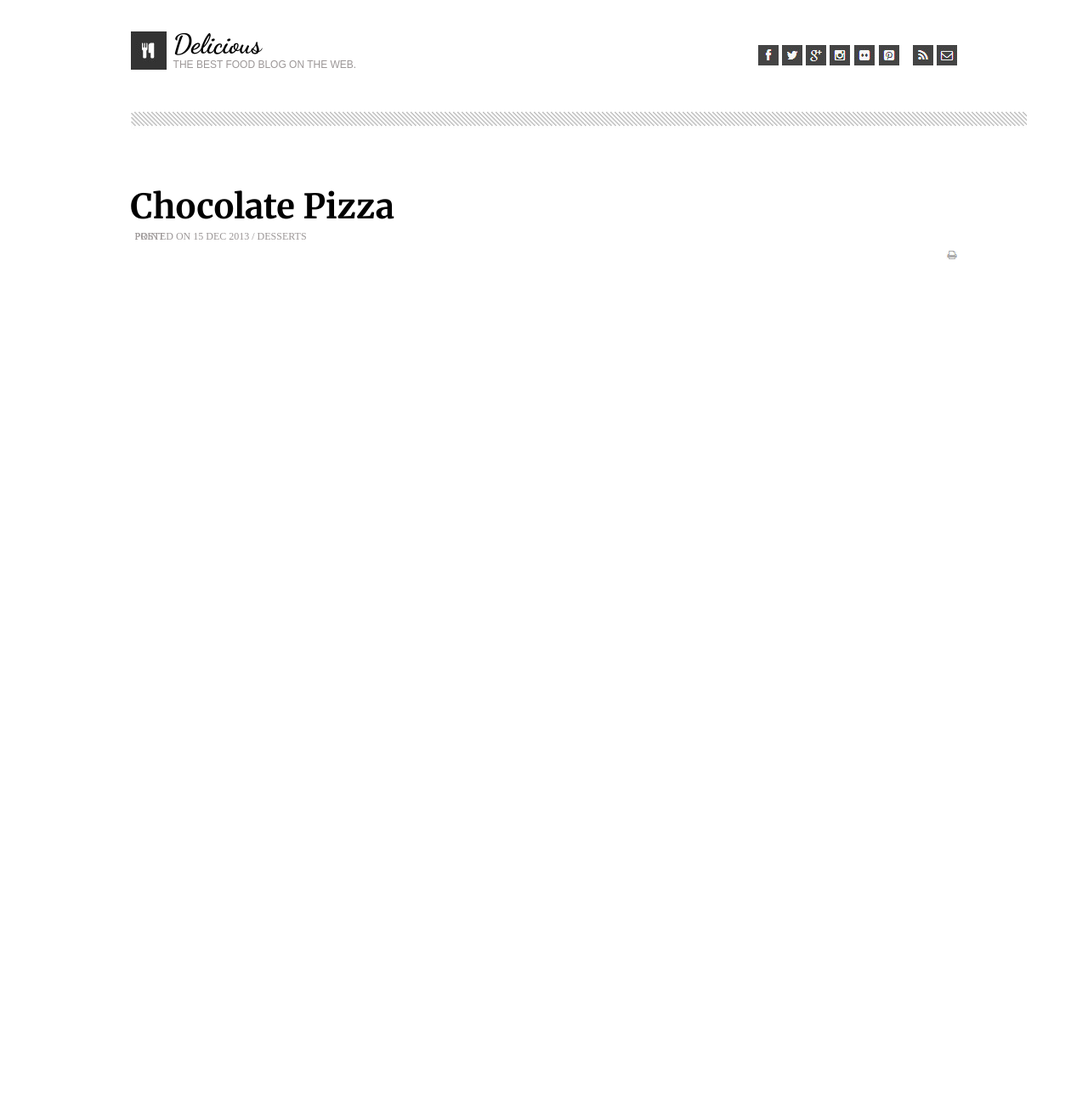
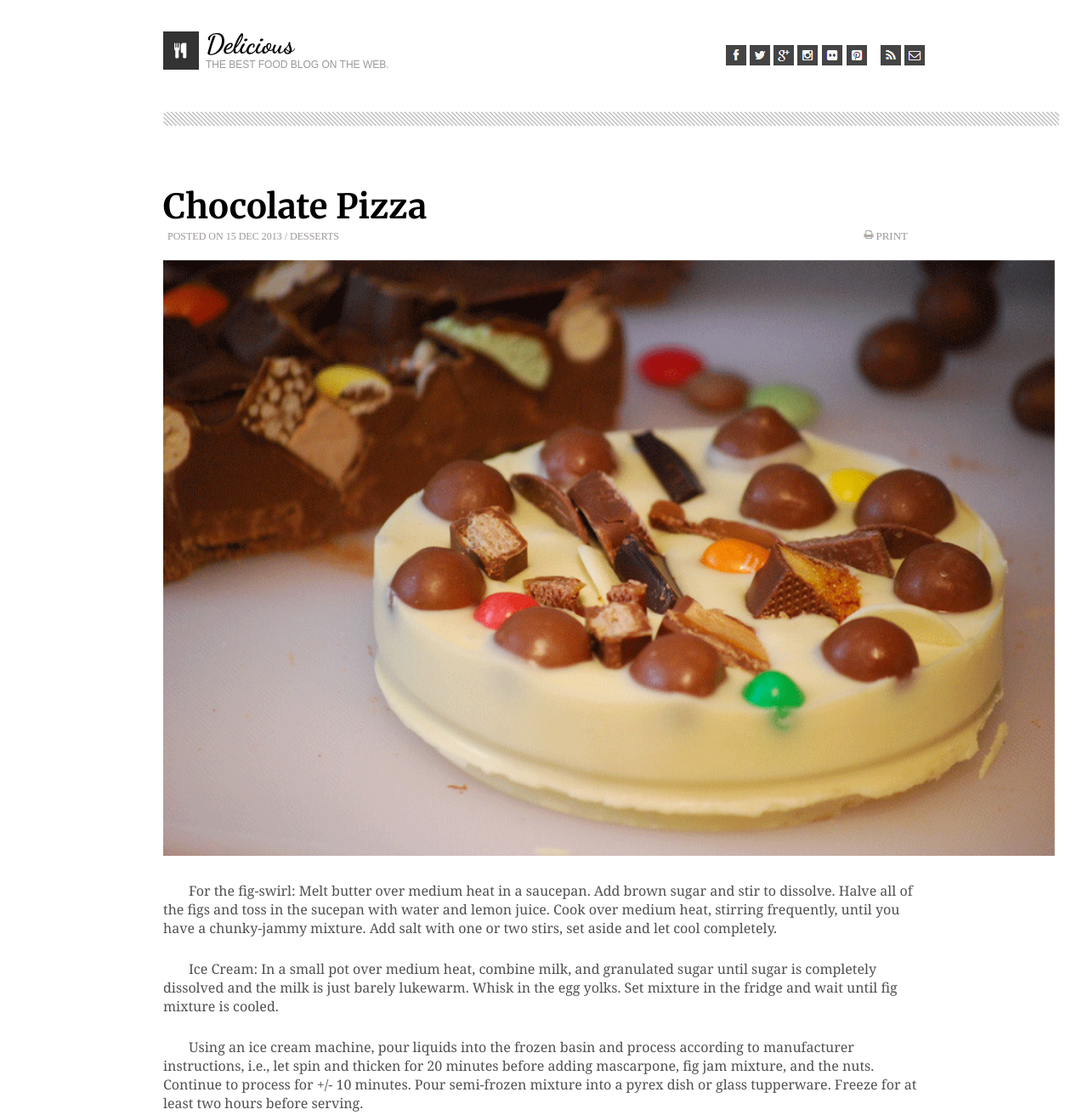
Before and after one commit to zienabalawneh/Chocolate-Pizza, a plain HTML site: page index.html in a window 1280 px wide. Shown: the part 1-1313 px from the top of the page at 85% size. Before the commit the page ends 800 px from the top, so only its background shows below. Drawn offline with Linux system fonts and the light colour scheme.

Commit message:
add body

```diff
--- a/css/style.css
+++ b/css/style.css
@@ -3,8 +3,8 @@
 }
 body{
     position: relative;
-    margin-left: 12%;
-    margin-right: 12%;
+    margin-left: 15%;
+    margin-right: 15%;
 }
 header img{
     padding-top: 30px;
@@ -72,5 +72,19 @@ header nav ul li img{
 }
 .headerMain img{
     float: right;
+    position: absolute;
+    right: 60px;
+    top:264px ;
 
 }
+p{
+
+    font-family: 'Inter', sans-serif;
+    font-family: 'Lexend', sans-serif;
+    font-family: 'Noto Serif', serif;
+    color: rgb(80, 80, 80);
+    padding-top: 10px;
+    text-indent: 30px;
+
+
+}
--- a/index.html
+++ b/index.html
@@ -8,6 +8,8 @@
     <link href="https://fonts.googleapis.com/css2?family=Dancing+Script:wght@400;600;700&display=swap" rel="stylesheet">
     <link rel="preconnect" href="https://fonts.gstatic.com">
     <link href="https://fonts.googleapis.com/css2?family=Merriweather:wght@700&display=swap" rel="stylesheet">
+    <link rel="preconnect" href="https://fonts.gstatic.com">
+    <link href="https://fonts.googleapis.com/css2?family=Inter:wght@100&family=Lexend:wght@100&family=Noto+Serif:ital@0;1&display=swap" rel="stylesheet">
 
     <link rel="stylesheet" href="css/style.css">
 
@@ -40,18 +42,39 @@
                     <b>Chocolate Pizza</b>
                 </h1>
                 <h3>Posted on 15 Dec 2013 / Desserts</h3>
-                <img src="img/print-icon.png" alt="print">
-                <h3 style="
-                    float: right;
-                    padding-top: 0px;
-                    text-transform: uppercase;
-                    font-style: initial;
-                    font-weight: lighter;
-                    color: rgb(156, 151, 151);
-                    font-size: 12px;
-                    position: absolute;
-                    top:252px ;">Print</h3>
+              <div>  <img src="img/print-icon.png" alt="print">
+                <h2 style=" position: absolute;top:252px ;right:20px;padding-top: 0px;
+                    text-transform: uppercase; font-style: initial;  font-weight: lighter;
+                    color: rgb(156, 151, 151);font-size: 13px;">Print</h2></div>
             </div>
+
+     <div>
+      <img src=".\img\choco-pizza.png" alt="choco-pizza"  width="1050" style="padding-top:10px;">
+      <p>For the fig-swirl: Melt butter over medium heat in a saucepan. Add brown sugar and stir to dissolve. Halve all of the figs and toss in the sucepan with water and lemon juice. Cook over medium heat, stirring frequently, until you have a chunky-jammy mixture. Add salt with one or two stirs, set aside and let cool completely.</p>
+      <p>Ice Cream: In a small pot over medium heat, combine milk, and granulated sugar until sugar is completely dissolved and the milk is just barely lukewarm. Whisk in the egg yolks. Set mixture in the fridge and wait until fig mixture is cooled.</p>
+      <p>Using an ice cream machine, pour liquids into the frozen basin and process according to manufacturer instructions, i.e., let spin and thicken for 20 minutes before adding mascarpone, fig jam mixture, and the nuts. Continue to process for +/- 10 minutes. Pour semi-frozen mixture into a pyrex dish or glass tupperware. Freeze for at least two hours before serving.</p>
+     </div>
+
+
+<div>
+
+
+
+    <img src=".\img\list-bg.png" alt="list-bg"  width="1050"style="padding-top:10px;">
+
+
+
+
+
+
+</div>
+
+
+
+
+
+
+
 
 
 
```
Also changed, not shown: img/choco-pizza.png (added), img/list-bg.png (added).
